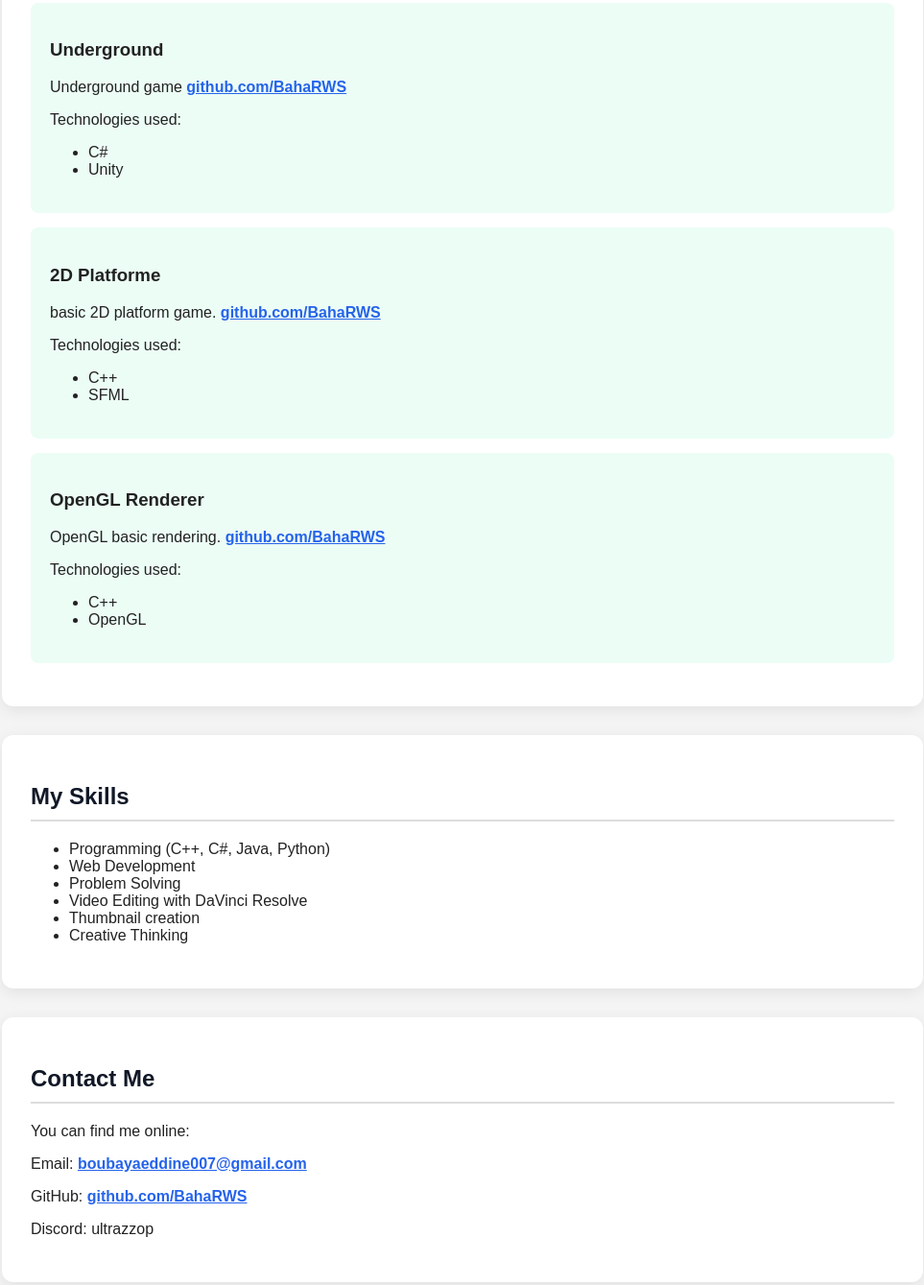
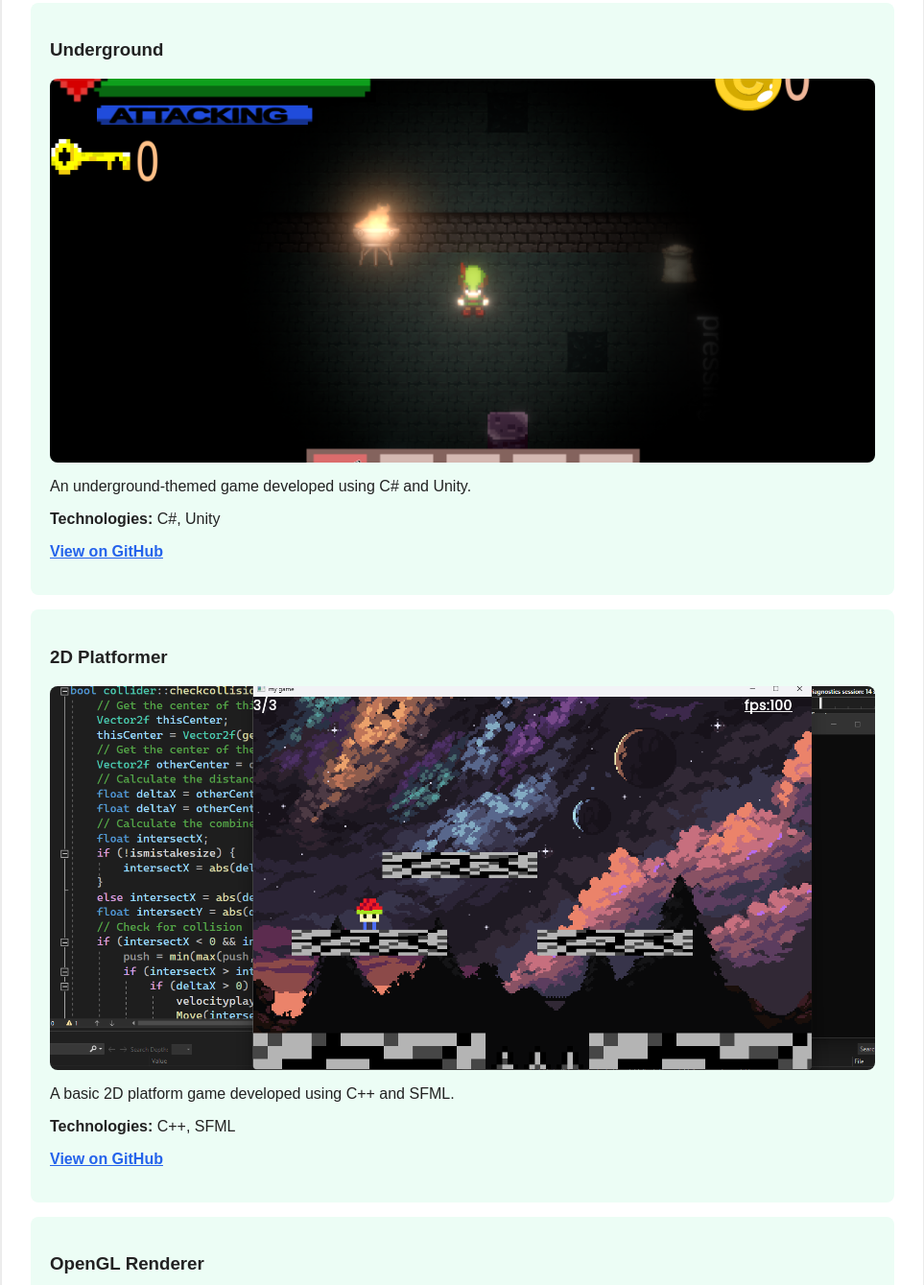
Before and after one commit to BahaRWS/AboutMe, a plain HTML site: page index.html in a window 1280 px wide. Shown: the part 2161-3500 px from the top of the page at 96% size, without its empty margins (158-1121 px from the left). Drawn offline with Linux system fonts and the light colour scheme.

Commit message:
Update index.html

```diff
--- a/index.html
+++ b/index.html
@@ -151,7 +151,14 @@ h2 {
     background: #ecfdf5;
     border-radius: 8px;
 }
-
+.project img {
+    width: 100%;
+    max-height: 400px;
+    object-fit: cover;
+    border-radius: 8px;
+    margin-bottom: 15px;
+    display: block;
+}
 
 /* BUTTON */
 .button {
@@ -335,43 +342,48 @@ footer {
 
     <h3>Underground</h3>
 
+    <img src="underground.png" alt="Screenshot of my Underground game">
+
     <p>
-                Underground game
-                <a href="https://github.com/BahaRWS" target="_blank" rel="noopener noreferrer">
-                github.com/BahaRWS
-                </a>
+        An underground-themed game developed using C# and Unity.
     </p>
 
     <p>
-                Technologies used:
+        <strong>Technologies:</strong> C#, Unity
     </p>
 
-            <ul>
-                <li>C#</li>
-                <li>Unity</li>
-            </ul>
+    <p>
+        <a href="https://github.com/BahaRWS/Underground"
+           target="_blank"
+           rel="noopener noreferrer">
+            View on GitHub
+        </a>
+    </p>
 
 </div>
 
 
 <div class="project">
 
-            <h3>2D Platforme</h3>
+    <h3>2D Platformer</h3>
+
+    <img src="platformer.png" alt="Screenshot of my 2D platformer">
 
     <p>
-                basic 2D platform game.
-                <a href="https://github.com/BahaRWS" target="_blank" rel="noopener noreferrer">
-                github.com/BahaRWS
+        A basic 2D platform game developed using C++ and SFML.
+    </p>
+
+    <p>
+        <strong>Technologies:</strong> C++, SFML
+    </p>
+
+    <p>
+        <a href="https://github.com/BahaRWS/2D-Platformer"
+           target="_blank"
+           rel="noopener noreferrer">
+            View on GitHub
         </a>
     </p>
-           <p>
-                Technologies used:
-            </p>
-
-            <ul>
-                <li>C++</li>
-                <li>SFML</li>
-            </ul>
 
 </div>
 
@@ -380,20 +392,24 @@ footer {
 
     <h3>OpenGL Renderer</h3>
 
+    <img src="opengl.png" alt="Screenshot of my OpenGL project">
+
     <p>
-                OpenGL basic rendering.
-                <a href="https://github.com/BahaRWS"target="_blank" rel="noopener noreferrer">
-                github.com/BahaRWS
+        Basic OpenGL rendering project.
+    </p>
+
+    <p>
+        <strong>Technologies:</strong> C++, OpenGL
+    </p>
+
+    <p>
+        <a href="https://github.com/BahaRWS/OpenGL-Renderer"
+           target="_blank"
+           rel="noopener noreferrer">
+            View on GitHub
         </a>
     </p>
-           <p>
-                Technologies used:
-            </p>
 
-            <ul>
-                <li>C++</li>
-                <li>OpenGL</li>
-            </ul>
 </div>
 
     </section>
```
Lines whose indentation alone changed are shown as unchanged.
